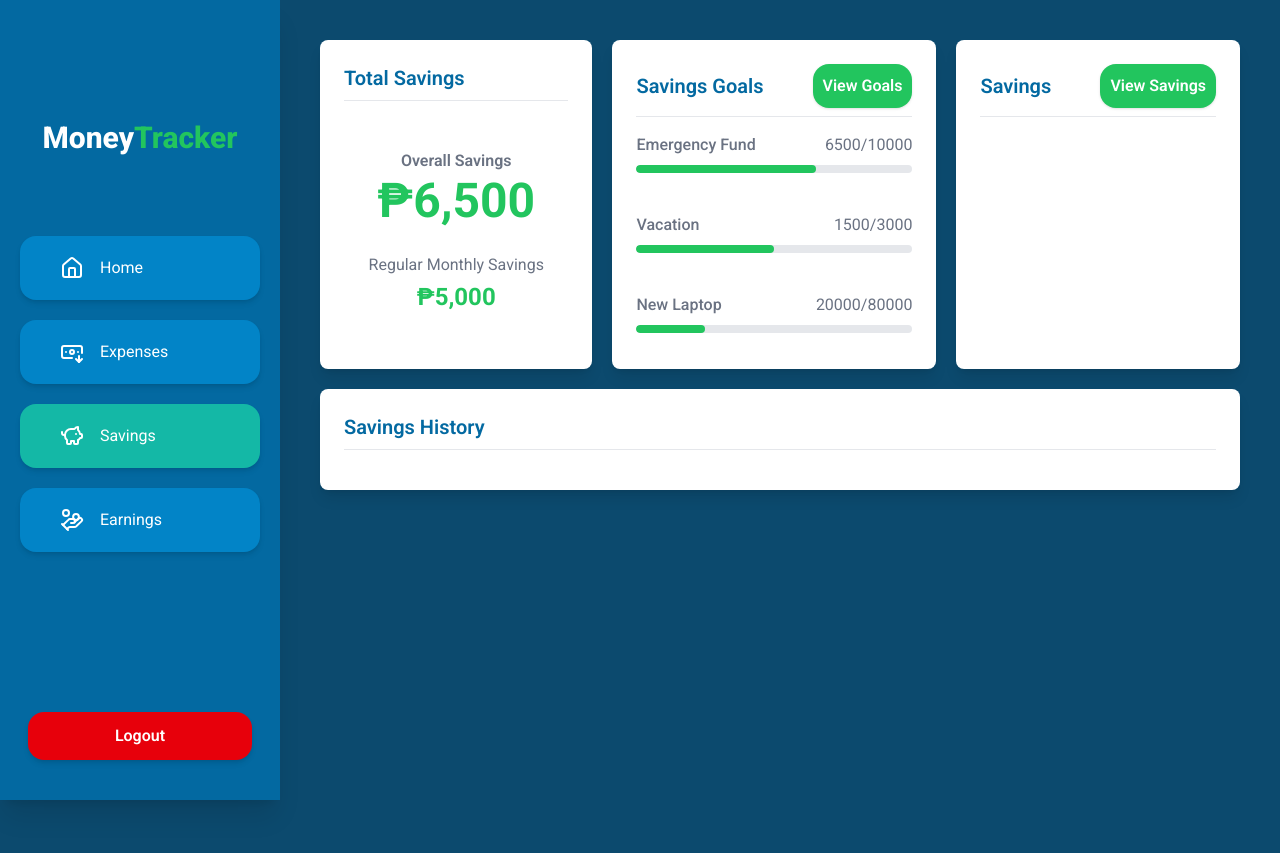
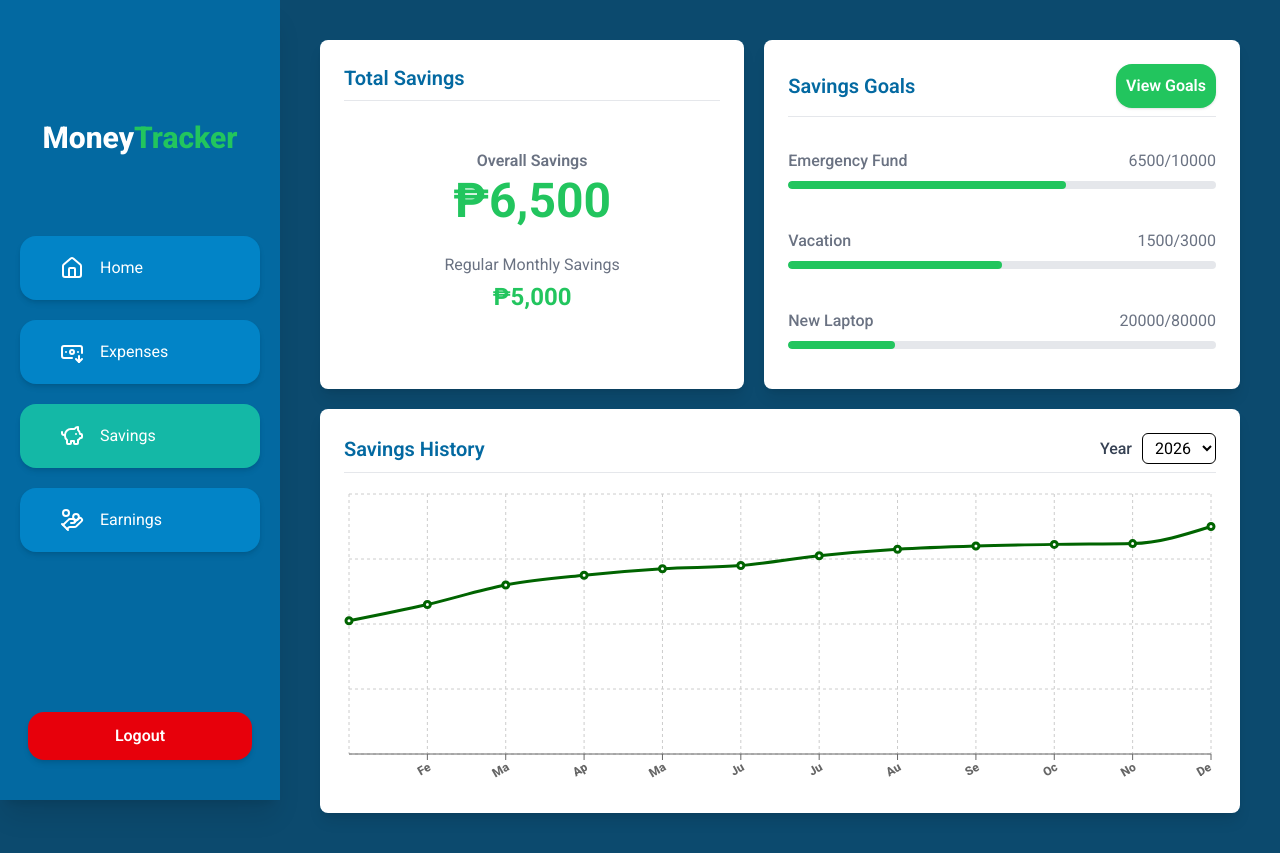
Before and after one commit to Estakuyo/MoneyTracker, a React app in the folder frontend/: page /savings in a window 1280 px wide. Before the commit the page ends 800 px from the top, so only its background shows below. Built offline with nearby package versions, Linux system fonts and the light colour scheme; the HTML template or start-up script is replaced by a standard one.

Commit message:
Added dropdown button component and finished layout for savings

```diff
--- /dev/null
+++ b/frontend/src/components/dropdown.jsx
@@ -0,0 +1,21 @@
+const Dropdown = ({ name, value, onChange, options }) => {
+  return (
+    <div className="flex items-center gap-2.5">
+      <label className="font-medium text-gray-700">{name}</label>
+      <select
+        name={name}
+        value={value}
+        onChange={onChange}
+        className="rounded-md border px-2 py-1"
+      >
+        {options.map((option, index) => (
+          <option key={index} value={option}>
+            {option}
+          </option>
+        ))}
+      </select>
+    </div>
+  );
+};
+
+export default Dropdown;
--- a/frontend/src/pages/expenses.jsx
+++ b/frontend/src/pages/expenses.jsx
@@ -58,6 +58,8 @@ const Expenses = () => {
     { day: "Wednesday", amount: 15 },
     { day: "Thursday", amount: 20 },
     { day: "Friday", amount: 25 },
+    { day: "Saturday", amount: 30 },
+    { day: "Sunday", amount: 35 },
   ];
 
   return (
@@ -143,10 +145,7 @@ const Expenses = () => {
       <Card className="w-full col-span-3" title={"Expense Per Day"}>
         <div style={{ width: "100%", height: 300 }} className="px-4 py-4">
           <ResponsiveContainer width="100%" height="100%">
-            <BarChart
-              data={sampleChart}
-              margin={{ top: 10, right: 30, left: 0, bottom: 10 }}
-            >
+            <BarChart data={sampleChart}>
               <CartesianGrid />
               <XAxis
                 dataKey="day"
--- a/frontend/src/pages/savings.jsx
+++ b/frontend/src/pages/savings.jsx
@@ -1,6 +1,16 @@
 import Card from "../components/card";
 import Button from "../components/button";
-import ProgressBar from "../components/bar";
+import ProgressBar from "../components/progressBar";
+import Dropdown from "../components/dropdown";
+import {
+  ResponsiveContainer,
+  LineChart,
+  Line,
+  XAxis,
+  YAxis,
+  CartesianGrid,
+  Tooltip,
+} from "recharts";
 
 const Savings = () => {
   const sampleGoals = [
@@ -10,6 +20,24 @@ const Savings = () => {
     { name: "Motorcycle Maintenance", amount: 20000, saved: 5000 },
     { name: "Home Renovation", amount: 50000, saved: 10000 },
   ];
+
+  const sampleSavingsHistoryPerMonth = [
+    { month: "Jan", balance: 4100 },
+    { month: "Feb", balance: 4600 },
+    { month: "Mar", balance: 5200 },
+    { month: "Apr", balance: 5500 },
+    { month: "May", balance: 5700 },
+    { month: "Jun", balance: 5800 },
+    { month: "Jul", balance: 6100 },
+    { month: "Aug", balance: 6300 },
+    { month: "Sep", balance: 6400 },
+    { month: "Oct", balance: 6450 },
+    { month: "Nov", balance: 6475 },
+    { month: "Dec", balance: 7000 },
+  ];
+
+  const sampleDropdownOptions = ["2026", "2027"];
+
   return (
     <div className="main-wrapper px-10 py-20 flex flex-col md:grid gap-5 md:py-10">
       <Card className="w-full" title={"Total Savings"}>
@@ -37,7 +65,7 @@ const Savings = () => {
           />
         }
       >
-        <div className="flex flex-col gap-10">
+        <div className="flex flex-col gap-10 py-4">
           {sampleGoals.slice(0, 3).map((goal, index) => (
             <div className="flex flex-col gap-2" key={index}>
               <ProgressBar
@@ -51,17 +79,34 @@ const Savings = () => {
       </Card>
 
       <Card
-        className="w-full"
-        title={"Savings"}
-        button={
-          <Button
-            title={"View Savings"}
-            className="bg-success-500 hover:bg-success-700"
-          />
-        }
-      />
-
-      <Card className="w-full col-span-3" title={"Savings History"}></Card>
+        className="w-full col-span-2"
+        title={"Savings History"}
+        button={<Dropdown name={"Year"} options={sampleDropdownOptions} />}
+      >
+        <div className="w-full" style={{ height: 300 }}>
+          <ResponsiveContainer width="100%" height="100%">
+            <LineChart data={sampleSavingsHistoryPerMonth}>
+              <CartesianGrid strokeDasharray="3 3" />
+              <XAxis
+                width={40}
+                fontSize={"12px"}
+                fontWeight={800}
+                dataKey={"month"}
+                tickFormatter={(d) => d.slice(0, 2)}
+                angle={-30}
+                textAnchor="end"
+              />
+              <Line
+                type="monotone"
+                dataKey="balance"
+                stroke="darkgreen"
+                strokeWidth={3}
+              />
+              <Tooltip />
+            </LineChart>
+          </ResponsiveContainer>
+        </div>
+      </Card>
     </div>
   );
 };
```
Also changed, not shown: frontend/src/components/progressBar.jsx (renamed from frontend/src/components/bar.jsx).
